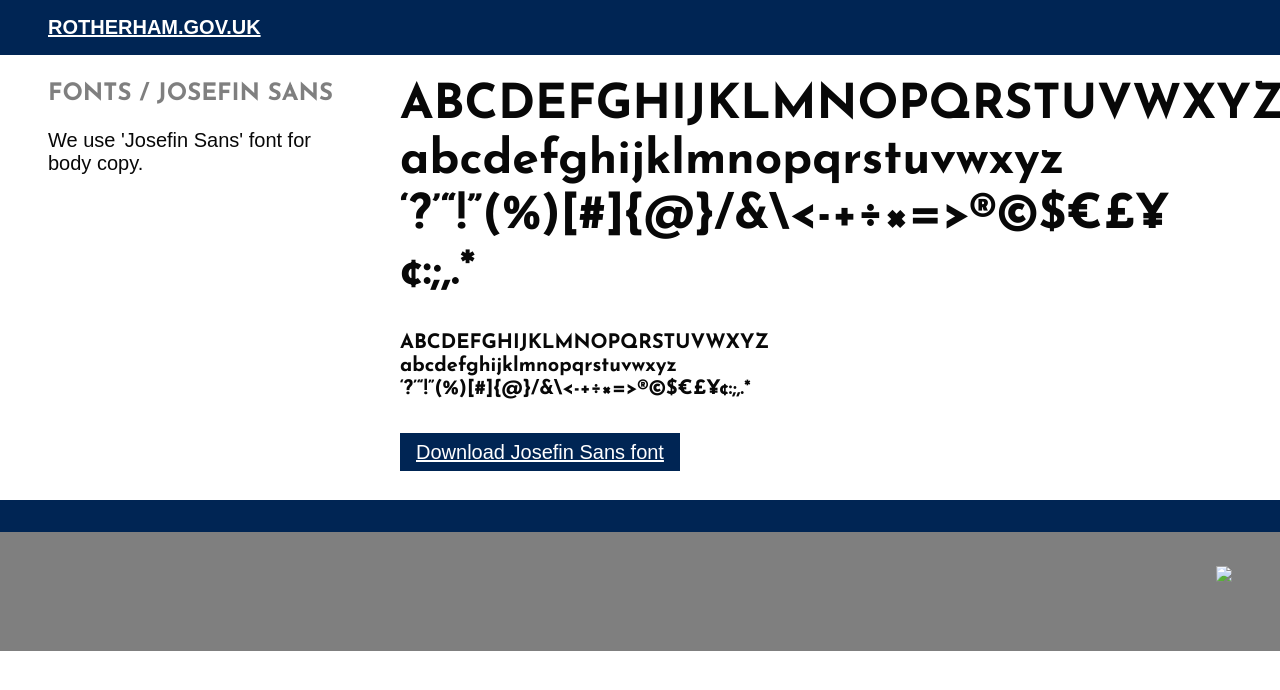
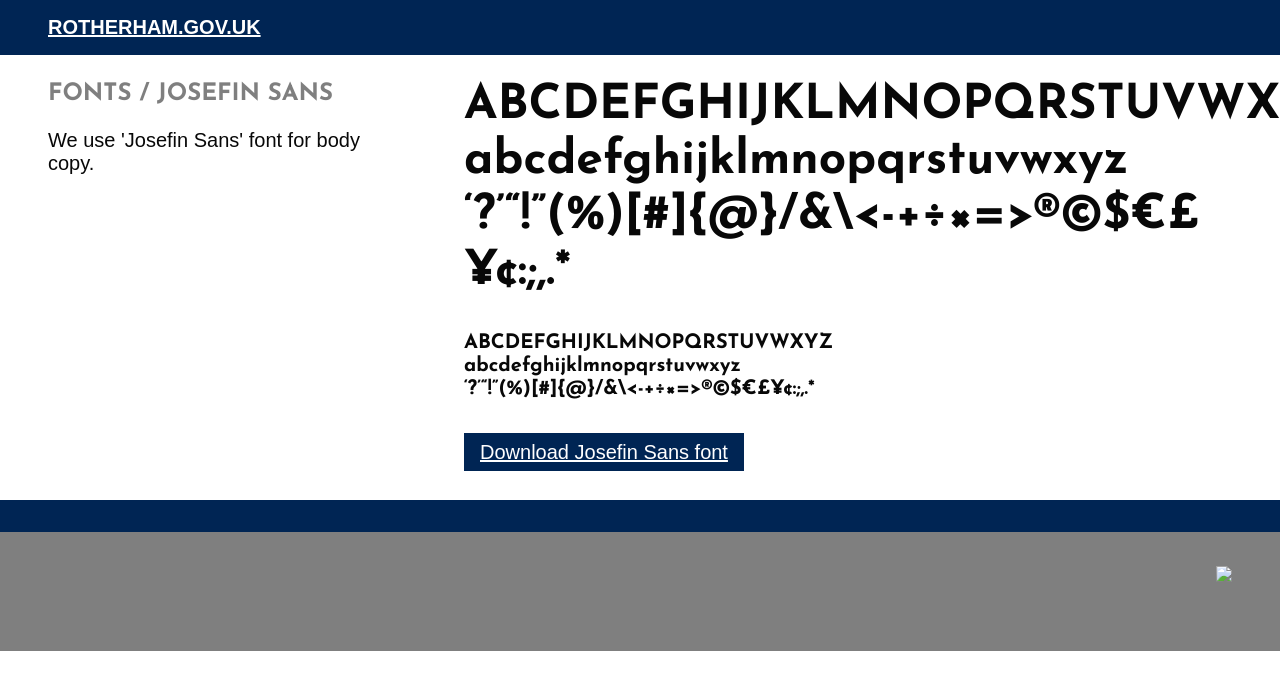
Before and after one commit to rothgov/design-manual, a Jekyll site: the page built from font-josefin.html, in a window 1280 px wide. Shown: the top 690 px of the page. Built offline with Jekyll 4.4.1, drawn with Linux system fonts in a browser that asks for light colours; some web fonts are replaced.

Commit message:
Update font-josefin.html

```diff
--- a/font-josefin.html
+++ b/font-josefin.html
@@ -1,15 +1,15 @@
 ---
-title: Josefin
+title: Josefin Sans
 layout: default
 ---
 
 <section>
   <div class="container ph3 pv3 center flex flex-column flex-row-l">
-    <div class="mh4-l w-third-l">
+    <div class="ph4-l w-third-l">
       <h1 class="mt2 f3 lh-title fw7 measure josefin ttu grey-5">Fonts <span class="fw6">/ Josefin Sans</span></h1>
       <p>We use 'Josefin Sans' font for body copy.</p>
     </div>
-    <div class="mt2 mh4-l w-two-thirds-l">
+    <div class="ph4-l mt2 w-two-thirds-l">
       <p class="mv0 f2 f1-l break josefin">ABCDEFGHIJKLMNOPQRSTUVWXYZ<br>
       abcdefghijklmnopqrstuvwxyz<br>
       ‘?’“!”(%)[#]{@}/&amp;\&lt;-+÷×&#61;&gt;®©$€£¥¢:;,.*</p>
```
